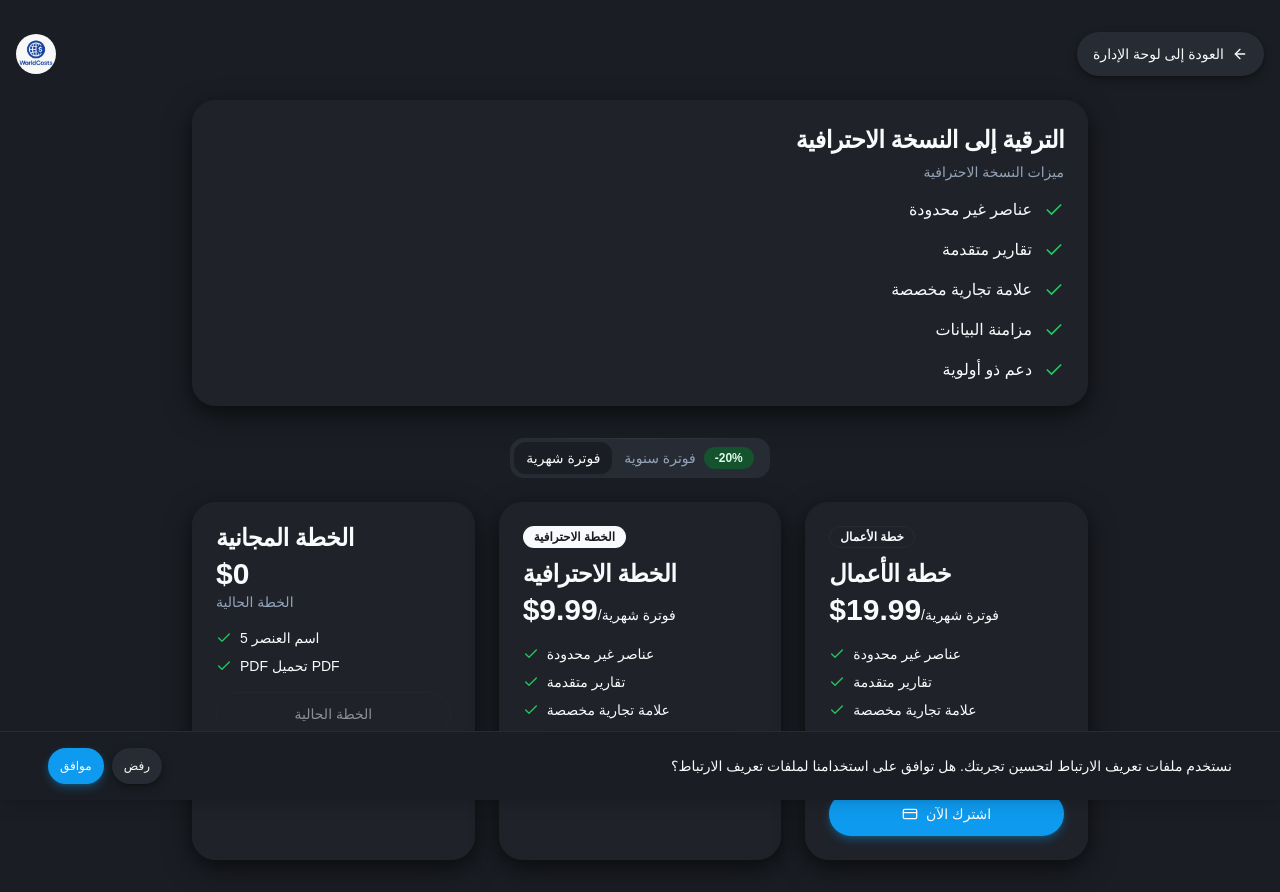
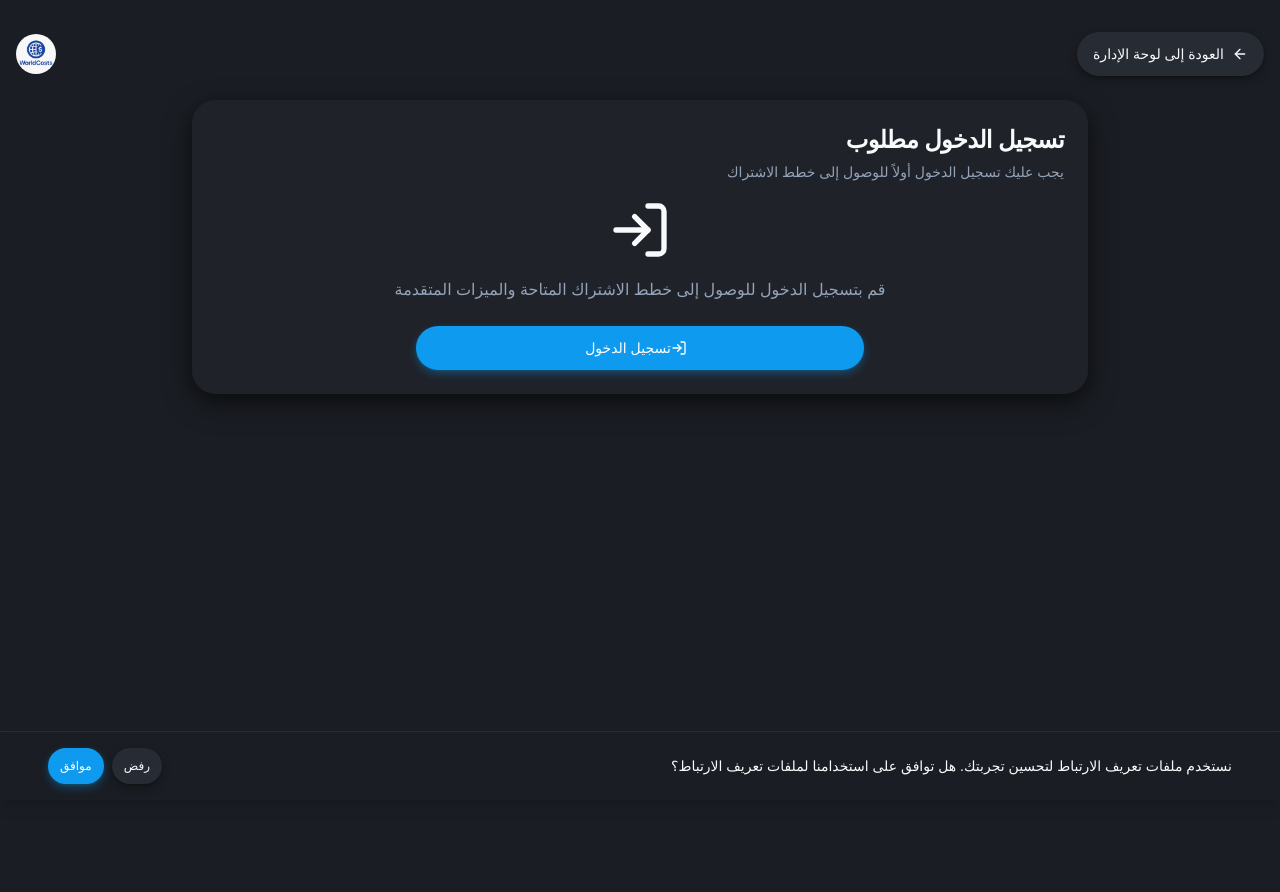
Before and after one commit to abuelmagd10/worldcosts, a Next.js app: page /admin/subscription in a window 1280 px wide. After the commit the page ends 800 px from the top, so only its background shows below. Built offline with nearby package versions, Linux system fonts and the light colour scheme; no server answers.

Commit message:
Add authentication check to subscription page and checkout component

```diff
--- a/app/admin/subscription/page.tsx
+++ b/app/admin/subscription/page.tsx
@@ -1,8 +1,8 @@
 "use client"
 
-import { useState } from "react"
+import { useState, useEffect } from "react"
 import Link from "next/link"
-import { ArrowLeft, Check, CreditCard, Shield, Zap } from "lucide-react"
+import { ArrowLeft, Check, CreditCard, Shield, Zap, LogIn } from "lucide-react"
 import { useLanguage } from "@/lib/i18n/language-context"
 import { TeslaButton } from "@/components/ui/tesla-button"
 import { TeslaCard, TeslaCardContent, TeslaCardDescription, TeslaCardFooter, TeslaCardHeader, TeslaCardTitle } from "@/components/ui/tesla-card"
@@ -14,11 +14,39 @@ import { StripeCheckout } from "@/components/payment/stripe-checkout"
 import { StripeProvider } from "@/components/payment/stripe-provider"
 import { STRIPE_PRODUCTS } from "@/lib/stripe/config"
 import { PaymentMethods } from "@/components/payment/payment-methods"
+import { supabase } from "@/lib/supabase-client"
+import { useRouter } from "next/navigation"
 
 export default function SubscriptionPage() {
   const { t, dir } = useLanguage()
   const { toast } = useToast()
+  const router = useRouter()
   const [billingCycle, setBillingCycle] = useState<"monthly" | "yearly">("monthly")
+  const [isLoggedIn, setIsLoggedIn] = useState(false)
+  const [isCheckingAuth, setIsCheckingAuth] = useState(true)
+
+  // التحقق من حالة تسجيل الدخول عند تحميل الصفحة
+  useEffect(() => {
+    const checkAuthStatus = async () => {
+      try {
+        const { data, error } = await supabase.auth.getSession()
+
+        if (error) {
+          console.error("Error checking auth status:", error)
+          setIsLoggedIn(false)
+        } else {
+          setIsLoggedIn(!!data.session)
+        }
+      } catch (error) {
+        console.error("Error checking auth status:", error)
+        setIsLoggedIn(false)
+      } finally {
+        setIsCheckingAuth(false)
+      }
+    }
+
+    checkAuthStatus()
+  }, [])
 
   // لا نحتاج إلى وظائف معالجة الدفع لأن Stripe Checkout سيتعامل مع عملية الدفع
 
@@ -46,6 +74,34 @@ export default function SubscriptionPage() {
           <AppLogo size={40} />
         </div>
 
+        {isCheckingAuth ? (
+          <div className="flex justify-center items-center py-8">
+            <div className="animate-spin rounded-full h-8 w-8 border-b-2 border-primary"></div>
+          </div>
+        ) : !isLoggedIn ? (
+          <TeslaCard className="max-w-4xl mx-auto mb-8">
+            <TeslaCardHeader>
+              <TeslaCardTitle className="text-2xl">{t.loginRequired || "تسجيل الدخول مطلوب"}</TeslaCardTitle>
+              <TeslaCardDescription>{t.loginRequiredDesc || "يجب عليك تسجيل الدخول أولاً للوصول إلى خطط الاشتراك"}</TeslaCardDescription>
+            </TeslaCardHeader>
+            <TeslaCardContent className="flex flex-col items-center">
+              <div className="mb-6 text-center">
+                <LogIn className="h-16 w-16 mx-auto mb-4 text-primary" />
+                <p className="text-muted-foreground">{t.loginToAccessSubscriptions || "قم بتسجيل الدخول للوصول إلى خطط الاشتراك المتاحة والميزات المتقدمة"}</p>
+              </div>
+              <TeslaButton
+                className="w-full max-w-md"
+                onClick={() => {
+                  const currentUrl = window.location.pathname
+                  router.push(`/auth/login?redirect=${encodeURIComponent(currentUrl)}`)
+                }}
+              >
+                <LogIn className="h-4 w-4 mr-2" />
+                {t.login || "تسجيل الدخول"}
+              </TeslaButton>
+            </TeslaCardContent>
+          </TeslaCard>
+        ) : (
           <TeslaCard className="max-w-4xl mx-auto mb-8">
             <TeslaCardHeader>
               <TeslaCardTitle className="text-2xl">{t.upgradeToProVersion}</TeslaCardTitle>
@@ -76,7 +132,9 @@ export default function SubscriptionPage() {
               </div>
             </TeslaCardContent>
           </TeslaCard>
+        )}
 
+        {!isCheckingAuth && isLoggedIn && (
           <div className="max-w-4xl mx-auto">
             <Tabs defaultValue="monthly" className="w-full">
               <div className="flex justify-center mb-6">
@@ -216,6 +274,7 @@ export default function SubscriptionPage() {
             </div>
             </Tabs>
           </div>
+        )}
       </div>
     </div>
   )
--- a/components/payment/stripe-checkout.tsx
+++ b/components/payment/stripe-checkout.tsx
@@ -2,12 +2,14 @@
 
 import { useState, useEffect } from "react"
 import { useRouter } from "next/navigation"
+import Link from "next/link"
 import { loadStripe } from "@stripe/stripe-js"
 import { STRIPE_PUBLIC_KEY } from "@/lib/stripe/config"
 import { TeslaButton } from "@/components/ui/tesla-button"
 import { useToast } from "@/components/ui/use-toast"
-import { Loader2, CreditCard } from "lucide-react"
+import { Loader2, CreditCard, LogIn } from "lucide-react"
 import { useLanguage } from "@/lib/i18n/language-context"
+import { supabase } from "@/lib/supabase-client"
 
 // تهيئة Stripe
 // استخدام متغير عام لتخزين وعد Stripe
@@ -43,6 +45,31 @@ export function StripeCheckout({
   const { toast } = useToast()
   const router = useRouter()
   const [isLoading, setIsLoading] = useState(false)
+  const [isLoggedIn, setIsLoggedIn] = useState(false)
+  const [isCheckingAuth, setIsCheckingAuth] = useState(true)
+
+  // التحقق من حالة تسجيل الدخول عند تحميل المكون
+  useEffect(() => {
+    const checkAuthStatus = async () => {
+      try {
+        const { data, error } = await supabase.auth.getSession()
+
+        if (error) {
+          console.error("Error checking auth status:", error)
+          setIsLoggedIn(false)
+        } else {
+          setIsLoggedIn(!!data.session)
+        }
+      } catch (error) {
+        console.error("Error checking auth status:", error)
+        setIsLoggedIn(false)
+      } finally {
+        setIsCheckingAuth(false)
+      }
+    }
+
+    checkAuthStatus()
+  }, [])
 
   const handleCheckout = async () => {
     setIsLoading(true)
@@ -154,6 +181,38 @@ export function StripeCheckout({
     }
   }
 
+  // إذا كان جاري التحقق من حالة تسجيل الدخول
+  if (isCheckingAuth) {
+    return (
+      <TeslaButton className="w-full" disabled>
+        <Loader2 className="h-4 w-4 animate-spin" />
+      </TeslaButton>
+    )
+  }
+
+  // إذا كان المستخدم غير مسجل الدخول
+  if (!isLoggedIn) {
+    return (
+      <div className="space-y-2">
+        <TeslaButton
+          className="w-full"
+          variant="outline"
+          onClick={() => {
+            const currentUrl = window.location.pathname
+            router.push(`/auth/login?redirect=${encodeURIComponent(currentUrl)}`)
+          }}
+        >
+          <LogIn className="h-4 w-4 mr-2" />
+          {t.loginToSubscribe || "تسجيل الدخول للاشتراك"}
+        </TeslaButton>
+        <p className="text-xs text-center text-muted-foreground">
+          {t.loginRequiredForSubscription || "يجب تسجيل الدخول أولاً للاشتراك في هذه الخطة"}
+        </p>
+      </div>
+    )
+  }
+
+  // إذا كان المستخدم مسجل الدخول
   return (
     <TeslaButton
       className="w-full"
```
Lines whose indentation alone changed are shown as unchanged.
